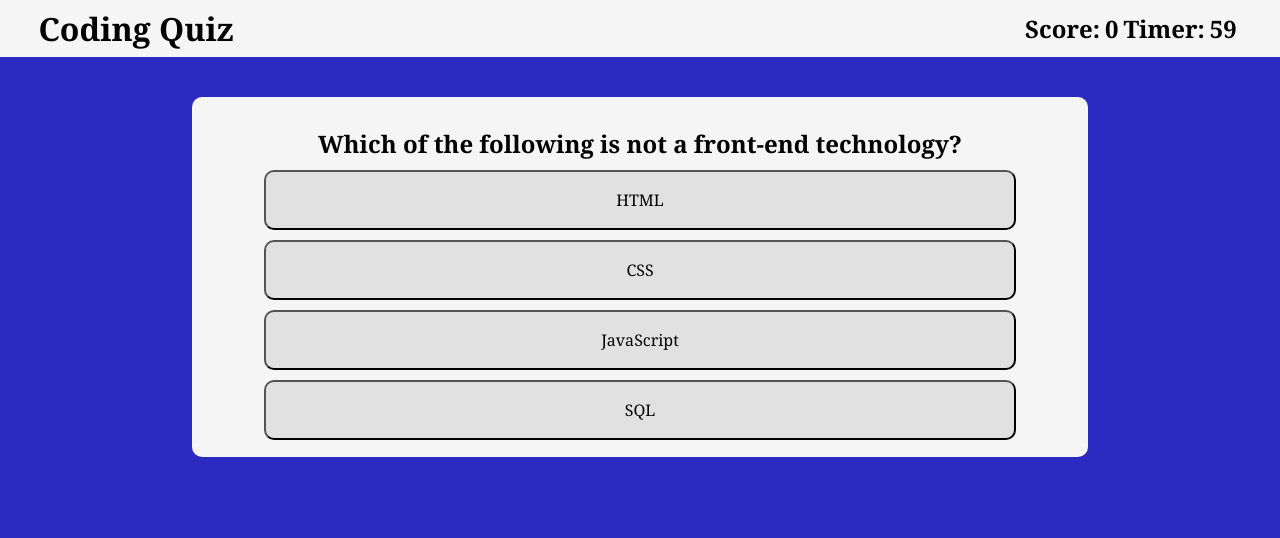
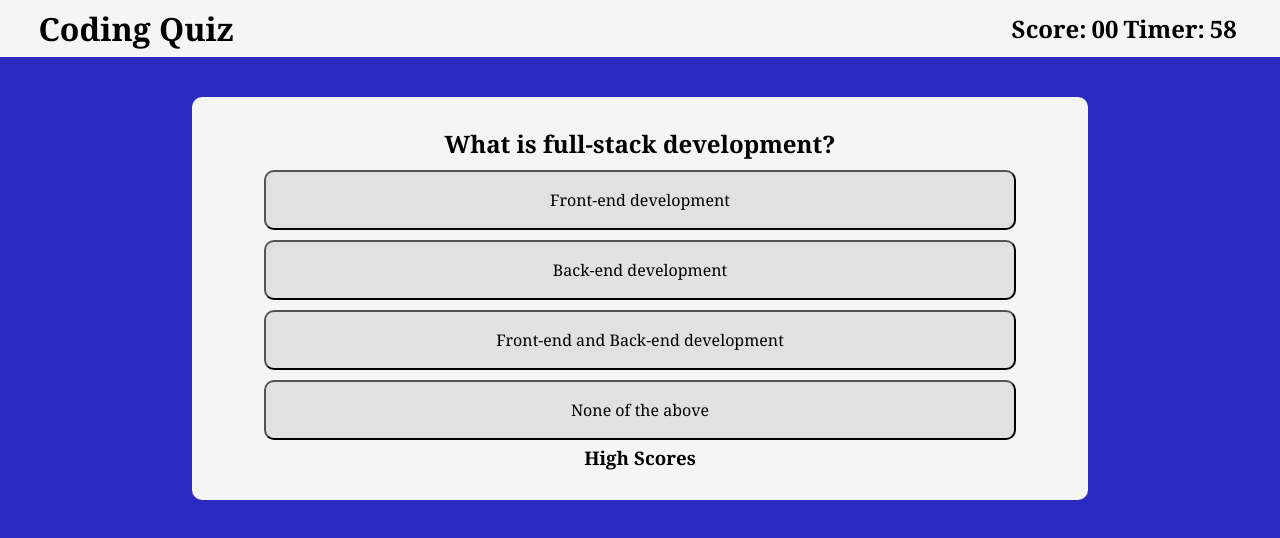
Before and after one commit to MasonSchnell/Coding_Quiz, a plain HTML site: page index.html in a window 1280 px wide. Both pictures are taken after a click on the button "Start". Drawn offline with Linux system fonts and the light colour scheme.

Commit message:
Added the start of the highscore feature and a result prompt

```diff
--- a/css/style.css
+++ b/css/style.css
@@ -12,6 +12,25 @@ header {
     background-color: rgb(245, 245, 245);
     margin-bottom: 40px;
     padding: 7px 3%;
+}
+
+p,
+h3 {
+    text-align: center;
+    margin-top: 5px;
+}
+
+.center {
+    display: flex;
+    justify-content: center;
+    align-items: center;
+}
+
+.initial-input {
+    width: 40%;
+    height: 30px;
+    margin: 10px 30% 0;
+    text-align: center;
 }
 
 .timer {
@@ -29,7 +48,7 @@ body {
 #ui {
     background-color: rgb(245, 245, 245);
     width: 70%;
-    height: 360px;
+    height: fit-content;
     margin: 10px auto 0;
     border-radius: 10px;
     padding: 30px;
@@ -39,12 +58,10 @@ body {
     text-align: center;
 }
 
-h3 {
-    text-align: center;
-}
-
 button {
-    display: block;
+    display: flex;
+    justify-content: center;
+    align-items: center;
     width: 90%;
     margin: 10px auto 0;
     height: 60px;
@@ -59,10 +76,3 @@ button {
 button:hover {
     background-color: rgba(0, 0, 0, 0.3);
 }
-
-.text-center {
-    margin-left: auto;
-    margin-right: auto;
-    margin-bottom: 10px;
-    width: 360px;
-}
--- a/index.html
+++ b/index.html
@@ -11,9 +11,9 @@
             <h1>Coding Quiz</h1>
             <div class="timer">
                 <h2>Score:</h2>
-                <h2 id="totalScore">0</h2>
+                <h2 id="totalScore">00</h2>
                 <h2>Timer:</h2>
-                <h2 id="timeLeft">--</h2>
+                <h2 id="timeLeft">00</h2>
             </div>
         </header>
         <main>
@@ -22,7 +22,7 @@
                 <div id="buttons"></div>
             </div>
         </main>
-
+        <script src="questions.js"></script>
         <script src="script.js"></script>
     </body>
 </html>
--- /dev/null
+++ b/questions.js
@@ -0,0 +1,185 @@
+var questions = [
+    {
+        question: "What is full-stack development?",
+        answer: [
+            { text: "Front-end development", answer: false },
+            { text: "Back-end development", answer: false },
+            { text: "Front-end and Back-end development", answer: true },
+            { text: "None of the above", answer: false },
+        ],
+    },
+    {
+        question:
+            "Which programming language is commonly used for front-end development?",
+        answer: [
+            { text: "Python", answer: false },
+            { text: "Java", answer: false },
+            { text: "JavaScript", answer: true },
+            { text: "Ruby", answer: false },
+        ],
+    },
+    {
+        question: "What does HTML stand for?",
+        answer: [
+            { text: "Hyperlink Text Markup Language", answer: false },
+            { text: "Hypertext Transfer Markup Language", answer: true },
+            { text: "High-level Text Markup Language", answer: false },
+            { text: "Hyper Transferable Text Markup Language", answer: false },
+        ],
+    },
+    {
+        question:
+            "Which of the following is not a commonly used front-end development framework/library?",
+        answer: [
+            { text: "Angular", answer: false },
+            { text: "React", answer: false },
+            { text: "Django", answer: false },
+            { text: "Vue.js", answer: true },
+        ],
+    },
+    {
+        question:
+            "What is the purpose of a back-end framework like Express.js?",
+        answer: [
+            { text: "Handling front-end UI", answer: false },
+            { text: "Managing server-side logic and routing", answer: true },
+            { text: "Creating user interfaces", answer: false },
+            { text: "Storing database records", answer: false },
+        ],
+    },
+    {
+        question: "What is a RESTful API?",
+        answer: [
+            { text: "A type of database", answer: false },
+            {
+                text: "A web service that follows specific principles for interaction",
+                answer: true,
+            },
+            {
+                text: "A JavaScript library for building user interfaces",
+                answer: false,
+            },
+            { text: "A type of front-end framework", answer: false },
+        ],
+    },
+    {
+        question:
+            "In the context of web development, what does 'HTTP' stand for?",
+        answer: [
+            { text: "Hyperlink Transfer Protocol", answer: false },
+            { text: "Hypertext Transfer Protocol", answer: true },
+            { text: "Hyperlink Text Protocol", answer: false },
+            { text: "Hypertext Text Protocol", answer: false },
+        ],
+    },
+    {
+        question: "What is the purpose of version control systems like Git?",
+        answer: [
+            { text: "Managing databases", answer: false },
+            {
+                text: "Tracking changes in code and collaborating with others",
+                answer: true,
+            },
+            { text: "Writing HTML code", answer: false },
+            { text: "Testing web applications", answer: false },
+        ],
+    },
+    {
+        question:
+            "Which JavaScript framework/library is often used for building single-page applications (SPAs)?",
+        answer: [
+            { text: "Angular", answer: true },
+            { text: "Django", answer: false },
+            { text: "Laravel", answer: false },
+            { text: "Ruby on Rails", answer: false },
+        ],
+    },
+    {
+        question: "What does MVC stand for in the context of web development?",
+        answer: [
+            { text: "Model, View, Controller", answer: true },
+            { text: "Manage, View, Control", answer: false },
+            { text: "Main, View, Component", answer: false },
+            { text: "Master, Visualize, Connect", answer: false },
+        ],
+    },
+    {
+        question:
+            "Which front-end framework/library allows for the creation of interactive and reusable UI components?",
+        answer: [
+            { text: "React", answer: true },
+            { text: "Vue.js", answer: false },
+            { text: "Ember.js", answer: false },
+            { text: "jQuery", answer: false },
+        ],
+    },
+    {
+        question:
+            "What is the purpose of a 'package.json' file in a Node.js project?",
+        answer: [
+            { text: "To store user data", answer: false },
+            {
+                text: "To define project dependencies and configuration",
+                answer: true,
+            },
+            { text: "To create RESTful APIs", answer: false },
+            { text: "To manage front-end assets", answer: false },
+        ],
+    },
+    {
+        question: "What does SQL stand for?",
+        answer: [
+            { text: "Simple Query Language", answer: false },
+            { text: "Structured Query Language", answer: true },
+            { text: "Standard Query Language", answer: false },
+            { text: "Server Query Language", answer: false },
+        ],
+    },
+    {
+        question:
+            "What is the primary function of a web server in the context of full-stack development?",
+        answer: [
+            { text: "Displaying web pages", answer: false },
+            { text: "Managing client-side scripting", answer: false },
+            {
+                text: "Handling incoming HTTP requests and serving web content",
+                answer: true,
+            },
+            { text: "Storing user login credentials", answer: false },
+        ],
+    },
+    {
+        question: "What is the purpose of the 'document object' in JavaScript?",
+        answer: [
+            { text: "Accessing the user's webcam", answer: false },
+            {
+                text: "Manipulating the HTML and CSS of a web page",
+                answer: true,
+            },
+            { text: "Sending HTTP requests", answer: false },
+            { text: "Managing server-side logic", answer: false },
+        ],
+    },
+    {
+        question: "What is a 'cookie' in web development?",
+        answer: [
+            {
+                text: "A small text file stored on the client's device",
+                answer: true,
+            },
+            { text: "A type of database", answer: false },
+            { text: "A front-end framework", answer: false },
+            { text: "A form of authentication", answer: false },
+        ],
+    },
+    {
+        question:
+            "Which of the following is not a commonly used front-end development framework/library?",
+        answer: [
+            { text: "Angular", answer: false },
+            { text: "React", answer: false },
+            { text: "Django", answer: true },
+            { text: "Vue.js", answer: false },
+        ],
+    },
+];
--- a/script.js
+++ b/script.js
@@ -1,92 +1,34 @@
 // HTML ELEMENT
 // -----------------------------------------------------------------------
+const buttons = document.getElementById("buttons");
+const display = document.getElementById("ui");
 const question = document.getElementById("question");
-// const button1 = document.getElementById("btn1");
-// const button2 = document.getElementById("btn2");
-// const button3 = document.getElementById("btn3");
-// const button4 = document.getElementById("btn4");
-const score = document.getElementById("totalScore");
+const totalScore = document.getElementById("totalScore");
 const time = document.getElementById("timeLeft");
-const display = document.getElementById("ui");
-
-const buttons = document.getElementById("buttons");
 
 // VARIABLES
 // -----------------------------------------------------------------------
-var talliedScore = 0;
-var round = 0;
 var choices = [];
 var correctAnswer = "";
+var incorrectPrompt = 0;
+var round = 0;
+var talliedScore = 0;
 var timeLeft = 60;
-// var currentQuestion = "";
-var questions = [
-    {
-        question: "Which of the following is not a front-end technology?",
-        answer: [
-            { text: "HTML", answer: false },
-            { text: "CSS", answer: false },
-            { text: "JavaScript", answer: false },
-            { text: "SQL", answer: true },
-        ],
-    },
-    {
-        question:
-            "The purpose of the Front-end framework in Full stack development is ____.",
-        answer: [
-            { text: "To provide the client-side interface", answer: true },
-            { text: "To manage database", answer: false },
-            { text: "To reduce the server load", answer: false },
-            { text: "To send http requests", answer: false },
-        ],
-    },
-    {
-        question: "What is a Front-end framework?",
-        answer: [
-            {
-                text: "A development platform for developing user-interface for software applications",
-                answer: true,
-            },
-            {
-                text: "A database to store and manage the data of an application",
-                answer: false,
-            },
-            {
-                text: "A development platform for writing server-side logic",
-                answer: false,
-            },
-            { text: "None of the above", answer: false },
-        ],
-    },
-    {
-        question: "What does the term Full Stack Development refer to?",
-        answer: [
-            {
-                text: "Development that involves stack data structures",
-                answer: false,
-            },
-            {
-                text: "Development that involves front-end and back-end programming",
-                answer: true,
-            },
-            {
-                text: "Development that involves only backend programming",
-                answer: false,
-            },
-            { text: "None of the above", answer: false },
-        ],
-    },
-    {
-        question: "What is Git?",
-        answer: [
-            { text: "Framework", answer: false },
-            { text: "Version control system", answer: true },
-            { text: "Database", answer: false },
-            { text: "Package manager", answer: false },
-        ],
-    },
-];
 
-// FUNCTIONS
+// HELPER FUNCTIONS
+// -----------------------------------------------------------------------
+function removeAllChildren() {
+    while (buttons.firstChild) {
+        buttons.removeChild(buttons.firstChild);
+    }
+}
+
+function removeResultPrompt() {
+    var resultPrompt = document.querySelector("h3");
+    resultPrompt.remove();
+}
+
+// LOGIC FUNCTIONS
 // -----------------------------------------------------------------------
 function getQuestion(num) {
     question.innerText = questions[num].question;
@@ -103,21 +45,39 @@ function checkAnswer(eventObj) {
     var clickedButton = eventObj.target;
 
     if (clickedButton.tagName === "BUTTON") {
+        if (incorrectPrompt === 1) {
+            removeResultPrompt();
+            incorrectPrompt = 0;
+            console.log("After reset" + incorrectPrompt);
+        }
+
+        var wrong = document.createElement("h3");
+
         if (clickedButton.innerText == correctAnswer) {
+            // Correct Notification
             talliedScore = talliedScore + 10;
-            score.innerText = talliedScore;
-            round++;
-            checkEnd();
+            totalScore.innerText = talliedScore;
+            wrong.innerText = "Correct";
+            wrong.style.color = "green";
+
+            // round++;
+            // checkEnd();
         } else {
-            // Wrong Notification
-            const wrong = document.createElement("h3");
+            // Incorrect Notification
             wrong.innerText = "Incorrect";
-            buttons.append(wrong);
+            wrong.style.color = "red";
+
+            console.log("here");
 
             timeLeft = timeLeft - 4;
-            round++;
-            checkEnd();
+            console.log("After Wrong" + incorrectPrompt);
+            // round++;
+            // checkEnd();
         }
+        incorrectPrompt = 1;
+        display.append(wrong);
+        round++;
+        checkEnd();
     }
 }
 
@@ -131,56 +91,74 @@ function checkEnd() {
 
 function endQuiz() {
     removeAllChildren();
+    removeResultPrompt();
 
     question.innerText = "Finished";
+
+    // End Score
     var endResult = document.createElement("h3");
     endResult.innerText = "Final Score: " + talliedScore;
     buttons.append(endResult);
+
+    // Initials input
+    var input = document.createElement("input");
+    input.type = "text";
+    input.placeholder = "Enter your initials";
+    input.className = "initial-input";
+    buttons.append(input);
 }
 
 function startTimer() {
-    // var timeLeft = 60;
-    var timerId = setInterval(countdown, 1000);
+    var timer = setInterval(function () {
+        timeLeft--;
 
-    function countdown() {
-        if (timeLeft == 0) {
-            clearTimeout(timerId);
-            time.innerText = "0";
+        if (timeLeft < 0) {
+            timeLeft = 0;
+        }
+
+        if (round === questions.length) {
+            clearInterval(timer);
+        }
+
+        time.innerText = timeLeft;
+        if (timeLeft <= 0) {
+            clearInterval(timer);
             endQuiz();
-        } else if (round === questions.length) {
-            time.innerText = timeLeft;
-            clearTimeout(timerId);
-        } else {
-            time.innerHTML = timeLeft;
-            timeLeft--;
         }
 
         if (timeLeft < 10) {
             time.style.color = "red";
+            time.innerText = "0" + timeLeft;
         }
-    }
+    }, 1000);
 }
 
-function removeAllChildren() {
-    while (buttons.firstChild) {
-        buttons.removeChild(buttons.firstChild);
-    }
-}
+// INITIALIZATION FUNCTIONS
+// -----------------------------------------------------------------------
+function startScreen() {
+    question.innerHTML = "Press the button to start the quiz.";
 
-function beginQuiz() {
-    question.innerHTML = "Press the button to start the quiz.";
+    // Explanation
+    var explanation = document.createElement("p");
+    explanation.innerText =
+        "You will have 60 seconds to complete this quiz. Each wrong answer will subtract 4 seconds from your timer.";
+    display.append(explanation);
 
     // Start Button
     var startButton = document.createElement("button");
     startButton.innerText = "Start";
     display.append(startButton);
 
+    displayHighScores();
+
     startButton.addEventListener("click", startQuiz);
 }
 
 function startQuiz() {
     var startButton = display.querySelector("button");
+    var explanation = display.querySelector("p");
     startButton.remove();
+    explanation.remove();
     startTimer();
     promptQuiz();
 }
@@ -200,14 +178,12 @@ function promptQuiz() {
     buttons.addEventListener("click", checkAnswer);
 }
 
-// function endQuiz() {
-//     display.innerHTML = "<h1>Quiz Over</h1>";
-// }
+function displayHighScores() {
+    var highScore = document.createElement("h3");
+    highScore.innerText = "High Scores";
+    display.append(highScore);
+}
 
 // RUN PROGRAM
 // -----------------------------------------------------------------------
-beginQuiz();
-// startTimer();
-// startQuiz();
-
-// startQuiz(round);
+startScreen();
```
